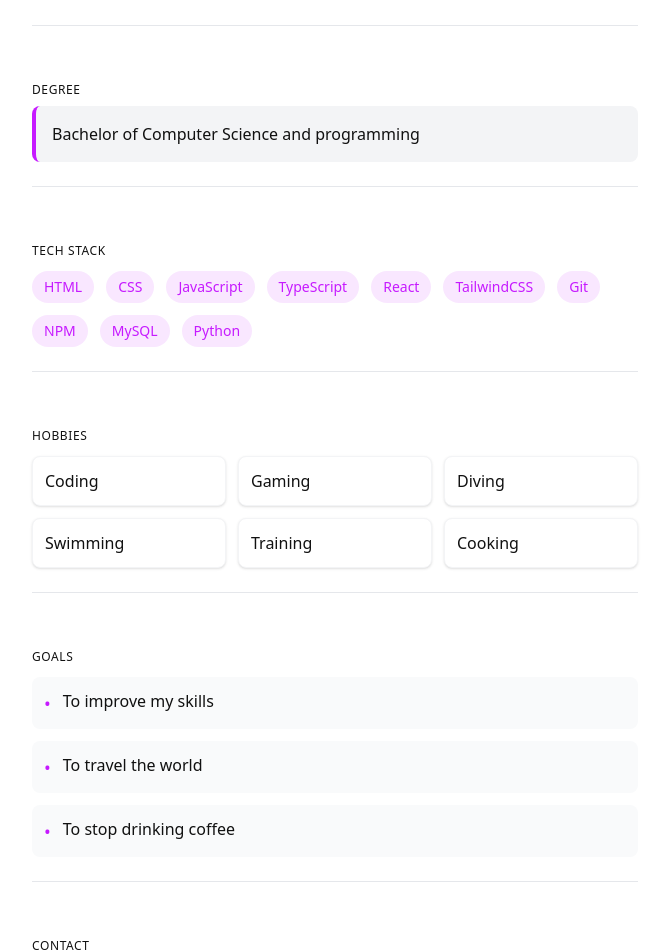
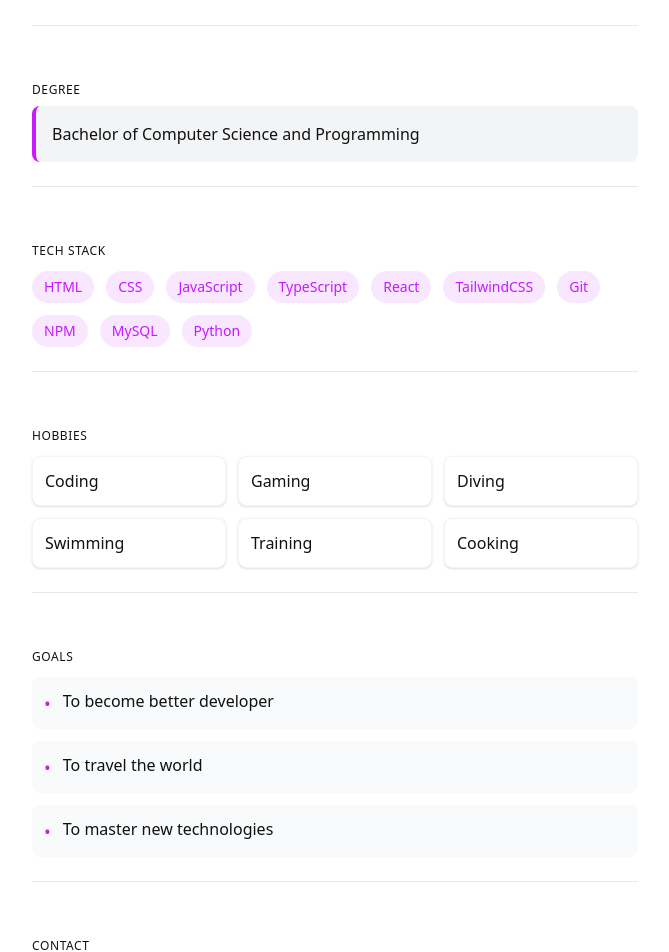
Before and after one commit to Lorendor/Loren_portfolio, a React (Vite) app: page / in a window 1280 px wide. Shown: the part 1301-2253 px from the top of the page, without its empty margins (305-974 px from the left). Built offline with nearby package versions, Linux system fonts and the light colour scheme.

Commit message:
small changes

```diff
--- a/src/components/About.jsx
+++ b/src/components/About.jsx
@@ -39,7 +39,7 @@ const About = () => {
         <div className="py-6">
           <span className="block text-xs uppercase tracking-wider text-darkgray dark:text-gray-400 mb-2">Degree</span>
           <div className="p-4 bg-gray-100 dark:bg-darkgray/50 rounded-lg border-l-4 border-purple">
-            <span className="font-medium text-darkgray dark:text-white">Bachelor of Computer Science and programming</span>
+            <span className="font-medium text-darkgray dark:text-white">Bachelor of Computer Science and Programming</span>
           </div>
         </div>
 
@@ -73,7 +73,7 @@ const About = () => {
           <div className="space-y-3">
             <div className="flex items-start p-3 bg-gray-50 dark:bg-darkgray/50 rounded-lg">
               <span className="text-purple mr-3 text-lg">•</span>
-              <span className="text-darkgray dark:text-white">To improve my skills</span>
+              <span className="text-darkgray dark:text-white">To become better developer</span>
             </div>
             <div className="flex items-start p-3 bg-gray-50 dark:bg-darkgray/50 rounded-lg">
               <span className="text-purple mr-3 text-lg">•</span>
@@ -81,7 +81,7 @@ const About = () => {
             </div>
             <div className="flex items-start p-3 bg-gray-50 dark:bg-darkgray/50 rounded-lg">
               <span className="text-purple mr-3 text-lg">•</span>
-              <span className="text-darkgray dark:text-white">To stop drinking coffee</span>
+              <span className="text-darkgray dark:text-white">To master new technologies</span>
             </div>
           </div>
         </div>
--- a/src/data/ExperienceInfo.jsx
+++ b/src/data/ExperienceInfo.jsx
@@ -32,7 +32,7 @@ export const ExperienceInfo = [
     {
       company: "Ivan Gundulić School, Dubrovnik ",
       role: "Volunteer Python & Web Development Instructor",
-      duration: "January 2022 - May 2022",
+      duration: "November 2024",
       description: [
         "Taught two 2-hour classes introducing elementary school students to Python programming and basic web development concepts.",
         "Developed simple, engaging lessons to make coding accessible and fun for young learners.",
```
